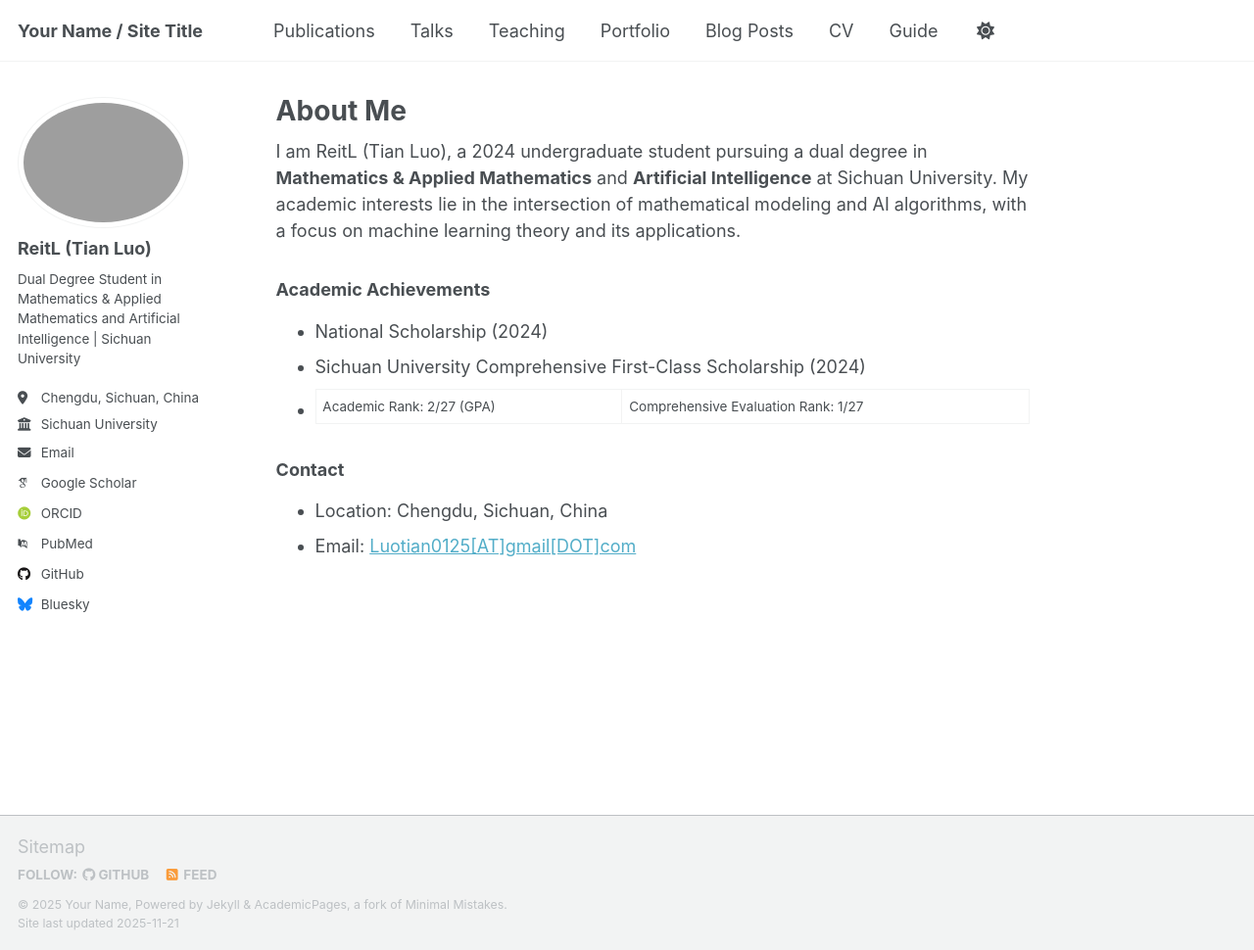
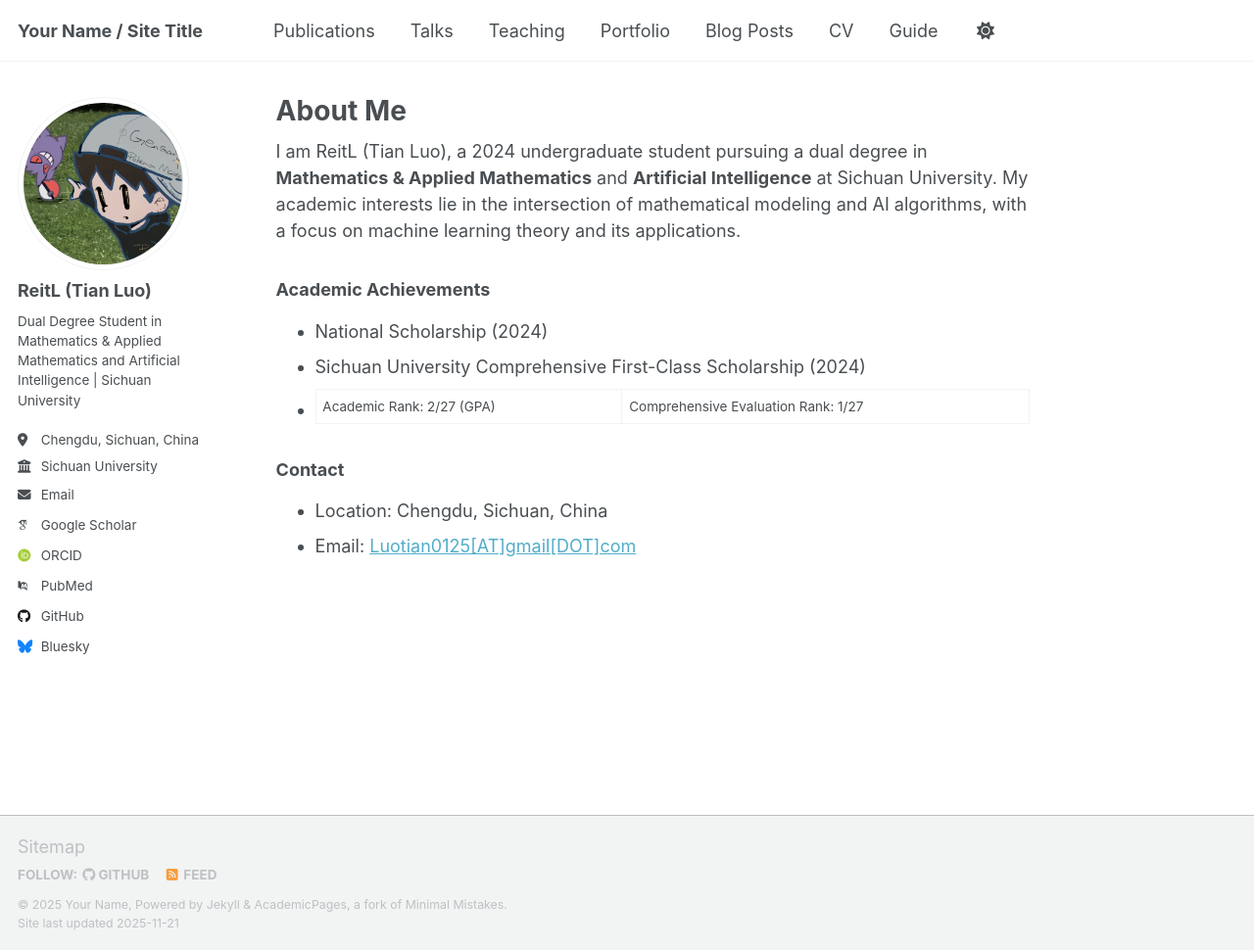
Before and after one commit to Ltier125/Ltier125.github.io, a Jekyll site: the page built from _pages/about.md, in a window 1280 px wide and 970 px high. Shown: the whole window at 98% size. Built offline with Jekyll 4.4.1, drawn with Linux system fonts in a browser that asks for light colours; some web fonts are replaced; a script that is not in the unit is left out.

Commit message:
Update _config.yml

```diff
--- a/_config.yml
+++ b/_config.yml
@@ -22,7 +22,7 @@ repository               : "academicpages/academicpages.github.io"
 #               If a field is blank the icon and link will not appear, otherwise it will be shown.
 #               Additional customization can be done by editing /_includes/author-profile.html
 author:
-  avatar           : "Pokemen.png"  # 建议将头像图片命名为profile.png放在images目录
+  avatar           : "Pokemon.png"  # 建议将头像图片命名为profile.png放在images目录
   name             : "ReitL (Tian Luo)"
   bio              : "Dual Degree Student in Mathematics & Applied Mathematics and Artificial Intelligence | Sichuan University"
   location         : "Chengdu, Sichuan, China"
```
